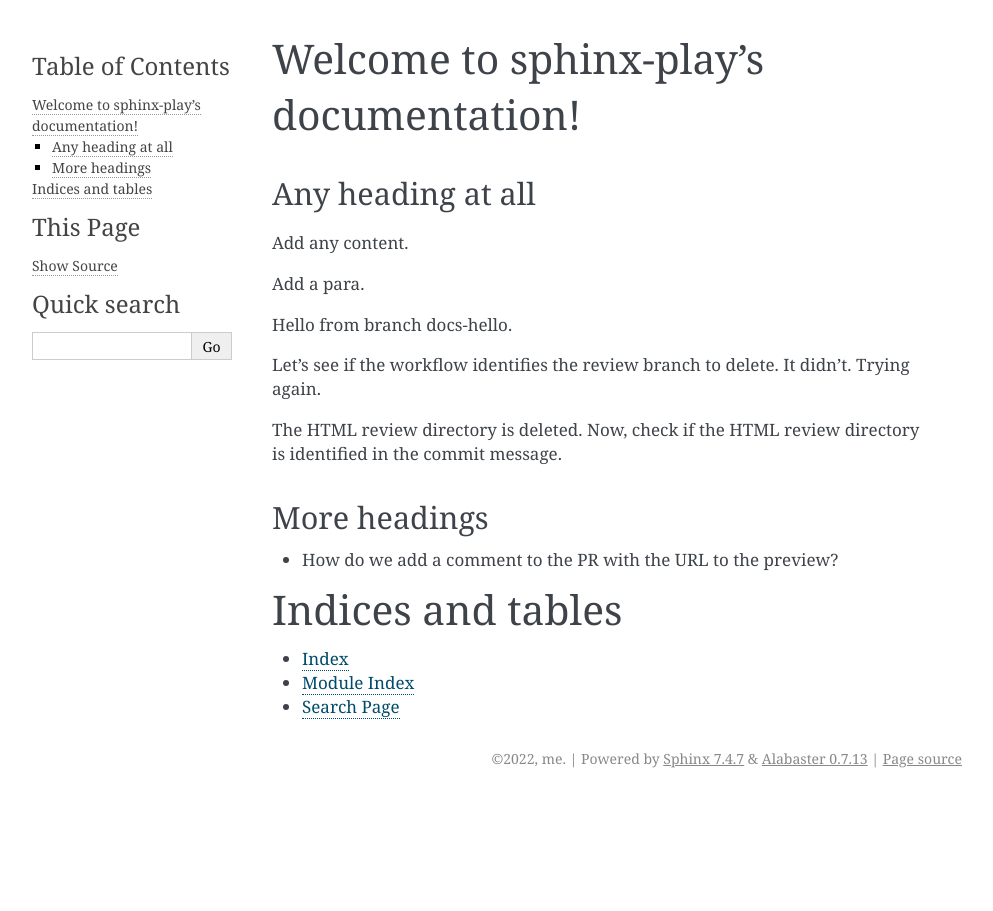
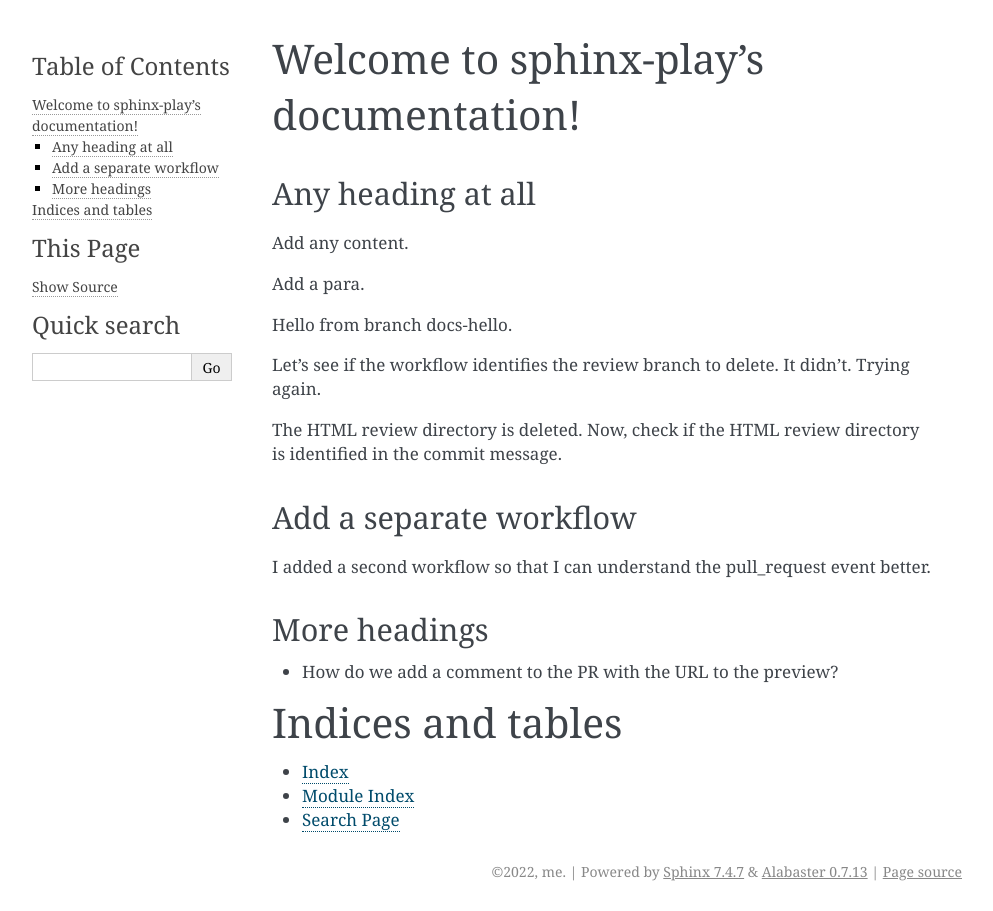
Before and after one commit to mikemckiernan/sphinx-play, a Sphinx documentation site: the page built from docs/source/index.rst, in a window 1280 px wide. Shown: the whole page, without its empty margins (148-1141 px from the left). Built offline with Sphinx 7.4.7, drawn with Linux system fonts in a browser that asks for light colours.

Commit message:
Learn the PR event

```diff
--- a/docs/source/index.rst
+++ b/docs/source/index.rst
@@ -27,6 +27,11 @@ Trying again.
 The HTML review directory is deleted.
 Now, check if the HTML review directory is identified in the commit message.
 
+Add a separate workflow
+-----------------------
+
+I added a second workflow so that I can understand the pull_request event better.
+
 
 More headings
 -------------
```
